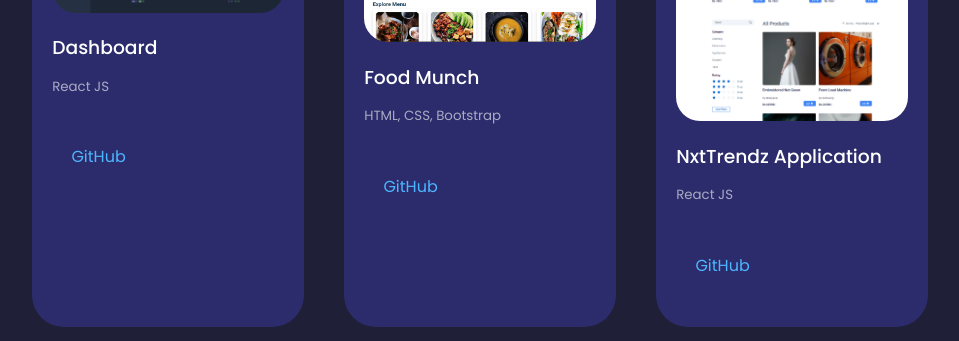
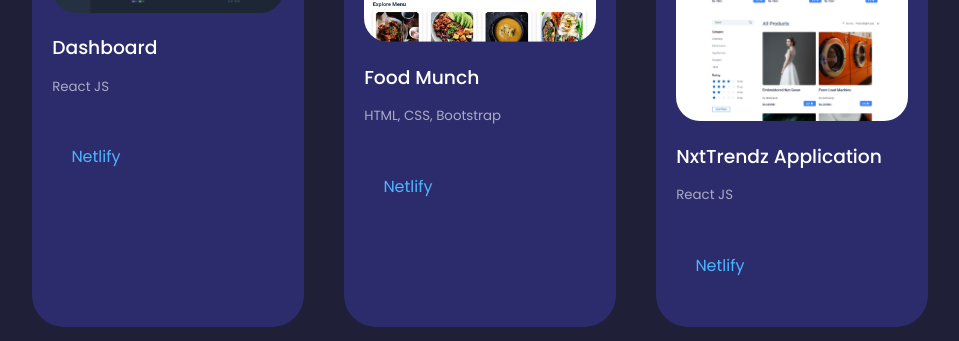
Before and after one commit to snehakore54/PortfolioProject, a React (Vite) app: page / in a window 1280 px wide. Shown: the part 2560-2901 px from the top of the page, without its empty margins (160-1119 px from the left). Built offline with nearby package versions, Linux system fonts and the light colour scheme.

Commit message:
Update href attributes to navigation

```diff
--- a/src/Components/Projects/Projects.jsx
+++ b/src/Components/Projects/Projects.jsx
@@ -16,7 +16,7 @@
                 <h3>Dashboard</h3>
                 <small className='text-light'>React JS</small>
                 <div className="project_item_btn">
-                    <a href="" className='btn'>GitHub</a>
+                    <a href="https://mellifluous-pastelito-13a6c6.netlify.app" className='btn'>Netlify</a>
                 </div>
             </article>
 
@@ -27,7 +27,7 @@
                 <h3>Food Munch</h3>
                 <small className='text-light'>HTML, CSS, Bootstrap</small>
                 <div className="project_item_btn">
-                    <a href="" className='btn'>GitHub</a>
+                    <a href="https://fmgridcolumn.ccbp.tech" className='btn'>Netlify</a>
                 </div>
             </article>
 
@@ -38,7 +38,7 @@
                 <h3>NxtTrendz Application</h3>
                 <small className='text-light'>React JS</small>
                 <div className="project_item_btn">
-                    <a href="" className='btn'>GitHub</a>
+                    <a href="https://ntp21.ccbp.tech" className='btn'>Netlify</a>
                 </div>
             </article>
            </div>
```
